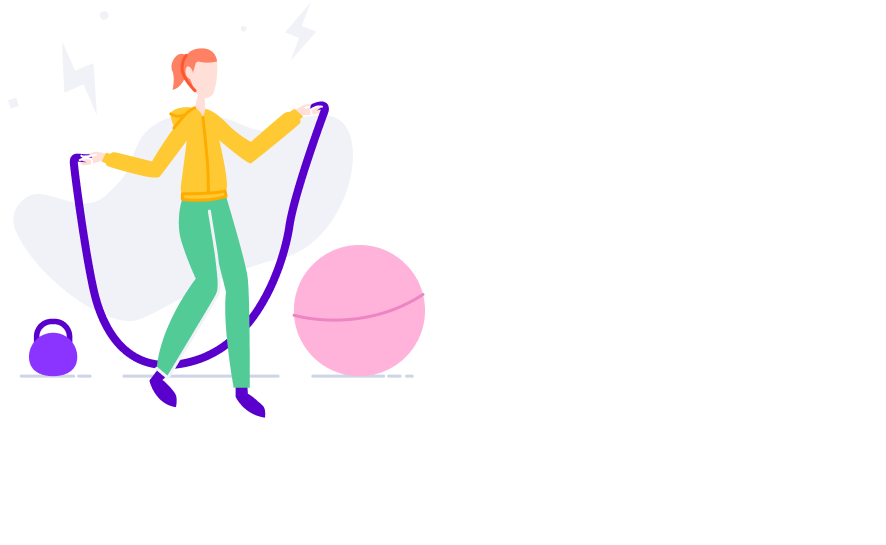
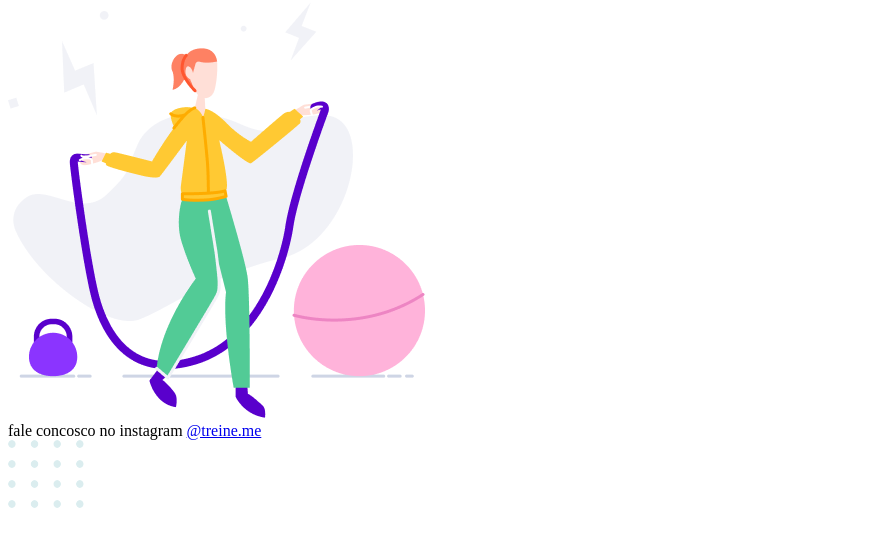
Before and after one commit to thiagobuenos/Introducao_HTML_CSS_projeto02, a plain HTML site: page index.html in a window 1280 px wide. Shown: the part 255-800 px from the top of the page, without its empty margins (0-886 px from the left). Drawn offline with Linux system fonts and the light colour scheme.

Commit message:
Finalizando a estrutura do HTML semântico

```diff
--- a/index.html
+++ b/index.html
@@ -32,9 +32,12 @@
       </section>
       <img src="images/fitness-jump.png" alt="Mulher pulando corda">
     </main>
-    <footer></footer>
+    <footer>
+      fale concosco no instagram
+       <a href="https://instagram.com/thiagoy1" target="_blank">@treine.me</a>
+    </footer>
   </div>
-
+  <img src="images/balls-decoration.svg" alt="bolinhas verdes decorativas no canto inferior direito da página">
 
 </body>
 </html>
```
